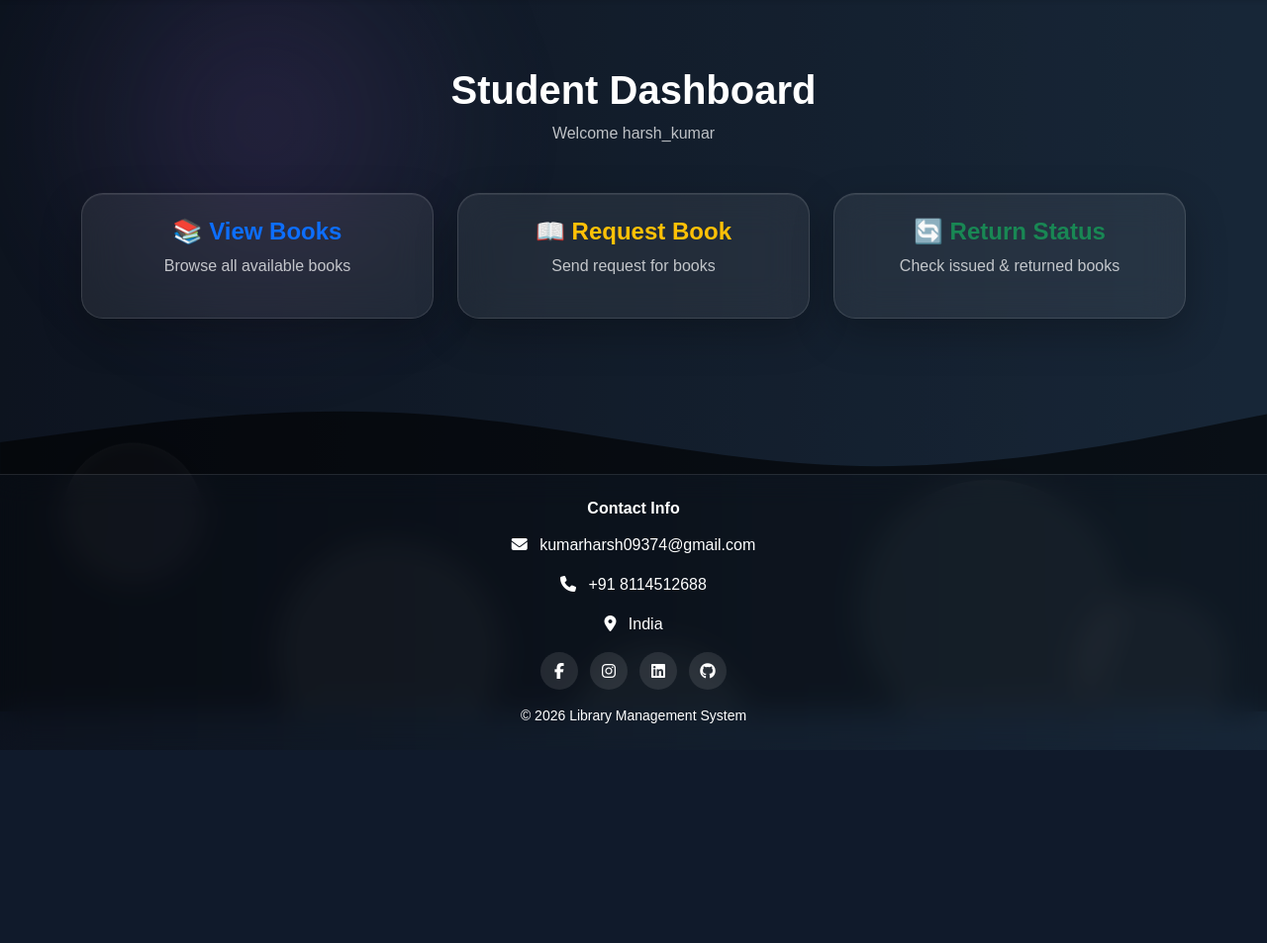
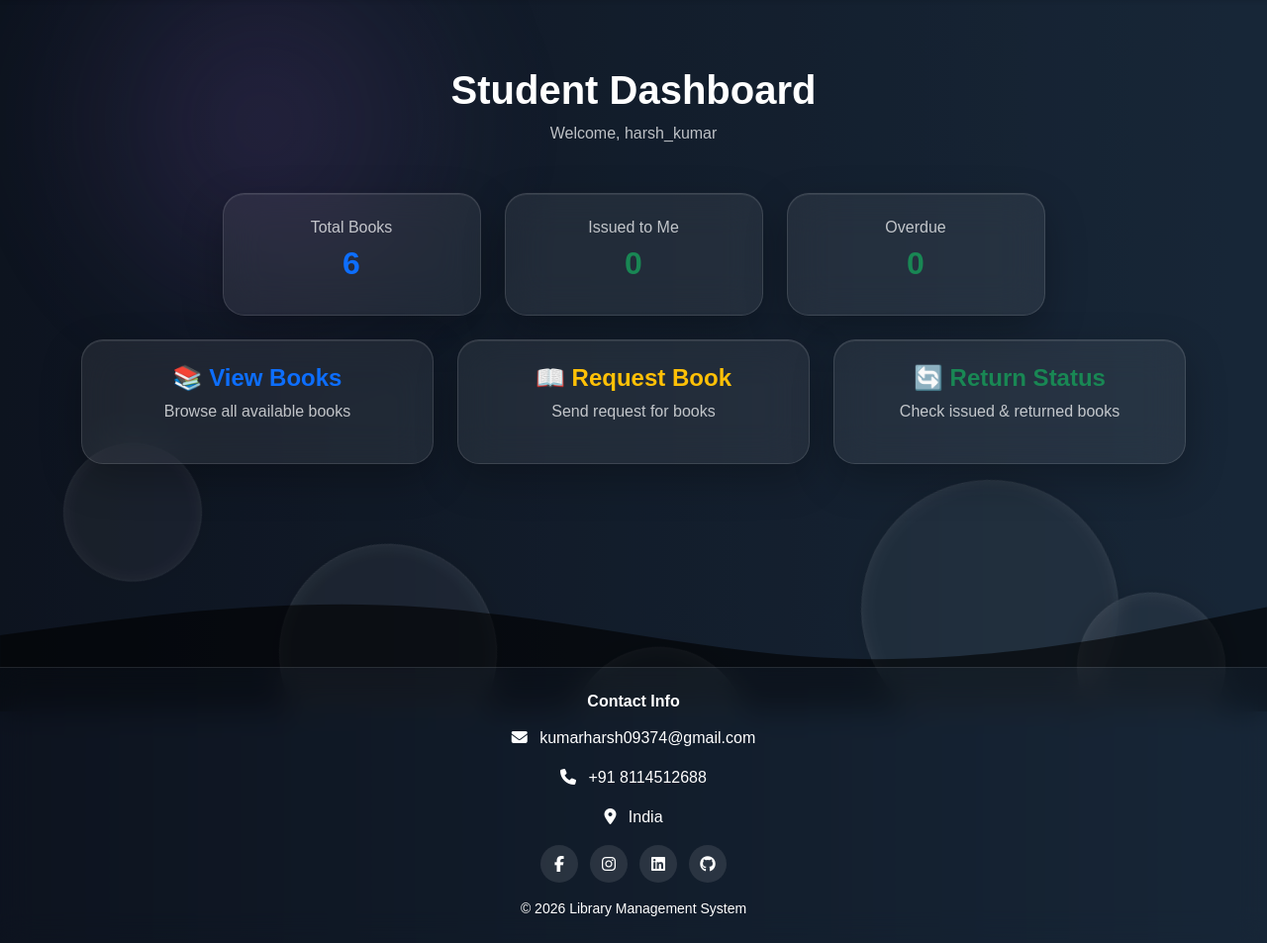
Before and after one commit to Harsh-kumar-coder/library-management-system, a Django app: page /accounts/dashboard/student/ in a window 1280 px wide. Shown: the part 81-1034 px from the top of the page at 99% size. Before the commit the page ends 839 px from the top, so only its background shows below. Run offline with Django 5.2, Linux system fonts and the light colour scheme; a user stored in the database is signed in; data comes from the database, SQL or seed files in the repository; both versions use the stored data as it was after the commit.

Commit message:
Update project

```diff
--- a/accounts/templates/accounts/student_dashboard.html
+++ b/accounts/templates/accounts/student_dashboard.html
@@ -8,85 +8,147 @@
 
     <!-- HEADER -->
     <div class="text-center mb-5">
+        <h2 class="fw-bold text-white display-6">Student Dashboard</h2>
+        <p class="text-light opacity-75">Welcome, {{ request.user.username }}</p>
+    </div>
 
-        <h2 class="fw-bold text-white display-6">
-            Student Dashboard
-        </h2>
+    <!-- STATS ROW -->
+    <div class="row g-4 mb-4 justify-content-center">
 
-        <p class="text-light opacity-75">
-            Welcome {{ request.user.username }}
-        </p>
+        <div class="col-md-3">
+            <div class="glass-card p-4 text-center">
+                <h6 class="text-light opacity-75">Total Books</h6>
+                <h2 class="text-primary fw-bold">{{ books_count }}</h2>
+            </div>
+        </div>
+
+        <div class="col-md-3">
+            <div class="glass-card p-4 text-center">
+                <h6 class="text-light opacity-75">Issued to Me</h6>
+                <h2 class="text-success fw-bold">{{ my_issued|length }}</h2>
+            </div>
+        </div>
+
+        <div class="col-md-3">
+            {# FIX: Overdue count now shown to student #}
+            <div class="glass-card p-4 text-center">
+                <h6 class="text-light opacity-75">Overdue</h6>
+                <h2 class="{% if overdue_count > 0 %}text-danger{% else %}text-success{% endif %} fw-bold">
+                    {{ overdue_count }}
+                </h2>
+            </div>
+        </div>
 
     </div>
 
     <!-- ACTION CARDS -->
-    <div class="row g-4 justify-content-center">
+    <div class="row g-4 justify-content-center mb-5">
 
-        <!-- VIEW BOOKS -->
         <div class="col-md-4">
-
             <a href="{% url 'book_list' %}" class="text-decoration-none">
-
                 <div class="glass-card p-4 text-center h-100">
-
-                    <h4 class="fw-bold text-primary">
-                        📚 View Books
-                    </h4>
-
-                    <p class="text-light opacity-75 mt-2">
-                        Browse all available books
-                    </p>
-
+                    <h4 class="fw-bold text-primary">📚 View Books</h4>
+                    <p class="text-light opacity-75 mt-2">Browse all available books</p>
                 </div>
-
             </a>
-
         </div>
 
-        <!-- REQUEST BOOK -->
         <div class="col-md-4">
-
             <a href="{% url 'request_book' %}" class="text-decoration-none">
-
                 <div class="glass-card p-4 text-center h-100">
-
-                    <h4 class="fw-bold text-warning">
-                        📖 Request Book
-                    </h4>
-
-                    <p class="text-light opacity-75 mt-2">
-                        Send request for books
-                    </p>
-
+                    <h4 class="fw-bold text-warning">📖 Request Book</h4>
+                    <p class="text-light opacity-75 mt-2">Send request for books</p>
                 </div>
-
             </a>
-
         </div>
 
-        <!-- RETURN STATUS -->
         <div class="col-md-4">
-
             <a href="{% url 'return_book' %}" class="text-decoration-none">
-
                 <div class="glass-card p-4 text-center h-100">
-
-                    <h4 class="fw-bold text-success">
-                        🔄 Return Status
-                    </h4>
-
-                    <p class="text-light opacity-75 mt-2">
-                        Check issued & returned books
-                    </p>
-
+                    <h4 class="fw-bold text-success">🔄 Return Status</h4>
+                    <p class="text-light opacity-75 mt-2">Check issued & returned books</p>
                 </div>
-
             </a>
-
         </div>
 
     </div>
 
+    <!-- MY ISSUED BOOKS -->
+    {% if my_issued %}
+    <div class="glass-card p-4 mb-4">
+        <h5 class="text-white mb-3">📘 My Currently Issued Books</h5>
+        <div class="table-responsive">
+            <table class="table table-dark table-hover align-middle">
+                <thead>
+                    <tr>
+                        <th>Book</th>
+                        <th>Issue Date</th>
+                        <th>Return By</th>
+                        <th>Fine</th>
+                        <th>Status</th>
+                    </tr>
+                </thead>
+                <tbody>
+                    {% for issue in my_issued %}
+                    <tr>
+                        <td>{{ issue.book.title }}</td>
+                        <td>{{ issue.issue_date|date:"d M Y" }}</td>
+                        <td>{{ issue.return_date|date:"d M Y" }}</td>
+                        <td>
+                            {% if issue.fine > 0 %}
+                            <span class="text-danger fw-bold">Rs. {{ issue.fine }}</span>
+                            {% else %}
+                            <span class="text-success">None</span>
+                            {% endif %}
+                        </td>
+                        <td>
+                            {% if issue.return_date < today %}
+                            <span class="badge bg-danger">Overdue</span>
+                            {% else %}
+                            <span class="badge bg-success">On Time</span>
+                            {% endif %}
+                        </td>
+                    </tr>
+                    {% endfor %}
+                </tbody>
+            </table>
+        </div>
+    </div>
+    {% endif %}
+
+    <!-- MY REQUESTS -->
+    {% if my_requests %}
+    <div class="glass-card p-4">
+        <h5 class="text-white mb-3">📋 My Book Requests</h5>
+        <div class="table-responsive">
+            <table class="table table-dark table-hover align-middle">
+                <thead>
+                    <tr>
+                        <th>Book</th>
+                        <th>Requested</th>
+                        <th>Status</th>
+                    </tr>
+                </thead>
+                <tbody>
+                    {% for req in my_requests %}
+                    <tr>
+                        <td>{{ req.book.title }}</td>
+                        <td>{{ req.requested_at|date:"d M Y" }}</td>
+                        <td>
+                            {% if req.approved %}
+                            <span class="badge bg-success">Approved</span>
+                            {% else %}
+                            <span class="badge bg-warning text-dark">Pending</span>
+                            {% endif %}
+                        </td>
+                    </tr>
+                    {% endfor %}
+                </tbody>
+            </table>
+        </div>
+    </div>
+    {% endif %}
+
 </div>
 
 {% endblock %}
```
Also changed, not shown: books/templates/books/pending_requests.html (+31 -81 lines), templates/contact_messages.html (+4 -14 lines), db.sqlite3.
